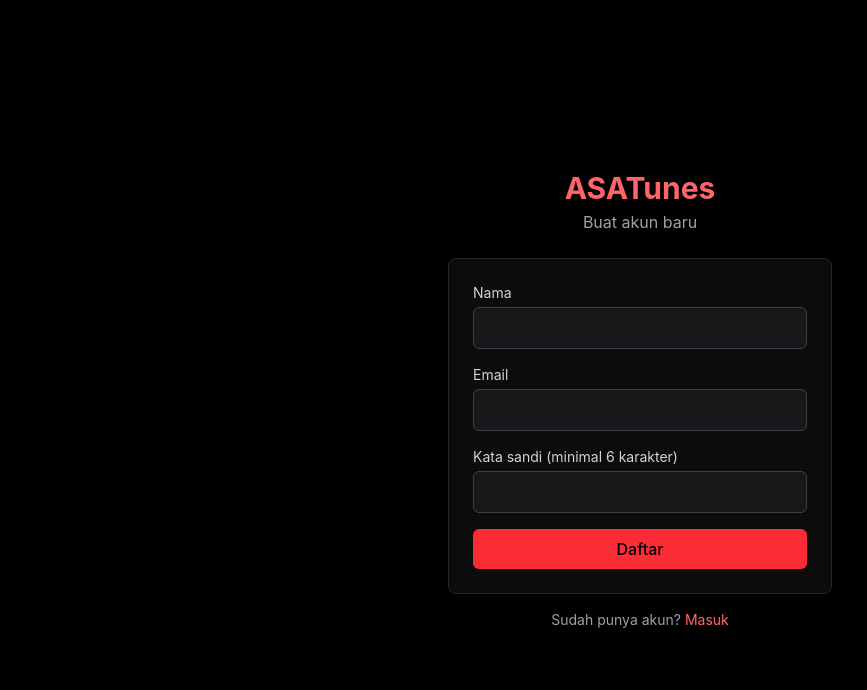
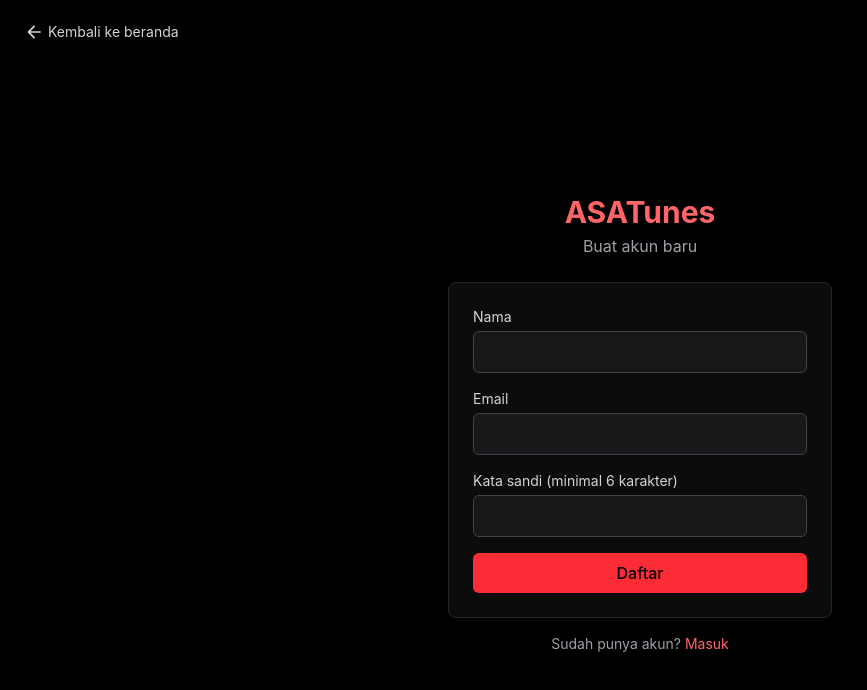
Before and after one commit to Dwi-Susilo/asatunes, a React app in the folder frontend/: page /register in a window 1280 px wide. Shown: the top 690 px of the page, without its empty margins (0-867 px from the left). Built offline with nearby package versions, Linux system fonts and the light colour scheme; no server answers; the HTML template or start-up script is replaced by a standard one.

Commit message:
fix(frontend): buat link kembli ke home dihalaman login

```diff
--- a/frontend/src/components/AuthLayout.jsx
+++ b/frontend/src/components/AuthLayout.jsx
@@ -1,8 +1,21 @@
+import { Link } from 'react-router-dom'
+
 export default function AuthLayout({ title, children, footer }) {
   return (
-    <div className="flex min-h-screen items-center justify-center bg-zinc-950 px-4 text-zinc-100">
-      <div className="w-full max-w-sm">
-        <h1 className="mb-1 text-center text-3xl font-bold text-accent-400">ASATunes</h1>
+    <div className="relative flex min-h-screen items-center justify-center bg-zinc-950 px-4 text-zinc-100">
+      <Link
+        to="/"
+        className="absolute left-4 top-4 flex items-center gap-1 rounded-md px-2 py-1.5 text-sm text-zinc-300 hover:bg-zinc-900 hover:text-zinc-100"
+      >
+        <svg viewBox="0 0 24 24" className="h-5 w-5" fill="currentColor" aria-hidden="true">
+          <path d="M20 11H7.83l5.59-5.59L12 4l-8 8 8 8 1.41-1.41L7.83 13H20z" />
+        </svg>
+        Kembali ke beranda
+      </Link>
+      <div className="w-full max-w-sm pt-12">
+        <h1 className="mb-1 text-center text-3xl font-bold text-accent-400">
+          <Link to="/">ASATunes</Link>
+        </h1>
         <p className="mb-6 text-center text-zinc-400">{title}</p>
         <div className="rounded-lg border border-zinc-800 bg-zinc-900/50 p-6">{children}</div>
         {footer && <p className="mt-4 text-center text-sm text-zinc-400">{footer}</p>}
--- a/frontend/src/components/Cover.jsx
+++ b/frontend/src/components/Cover.jsx
@@ -1,7 +1,6 @@
 import { useState } from 'react'
 import { thumbnailOf } from '../lib/songs.js'
 
-// Sampul lagu. Bila gambar gagal dimuat, tampil kotak abu-abu.
 export default function Cover({ song, className = 'h-12 w-12' }) {
   const src = thumbnailOf(song)
   const [failedSrc, setFailedSrc] = useState(null)
--- a/frontend/src/hooks/useFavorites.js
+++ b/frontend/src/hooks/useFavorites.js
@@ -29,8 +29,8 @@ export function useFavorites() {
   })
 
   return {
-    favorites: query.data ?? [], // daftar Lagu (punya id), terbaru di atas
-    ids, // himpunan song_id
+    favorites: query.data ?? [],
+    ids,
     isPending: query.isPending,
     error: query.error,
     isFetching: query.isFetching,
```
